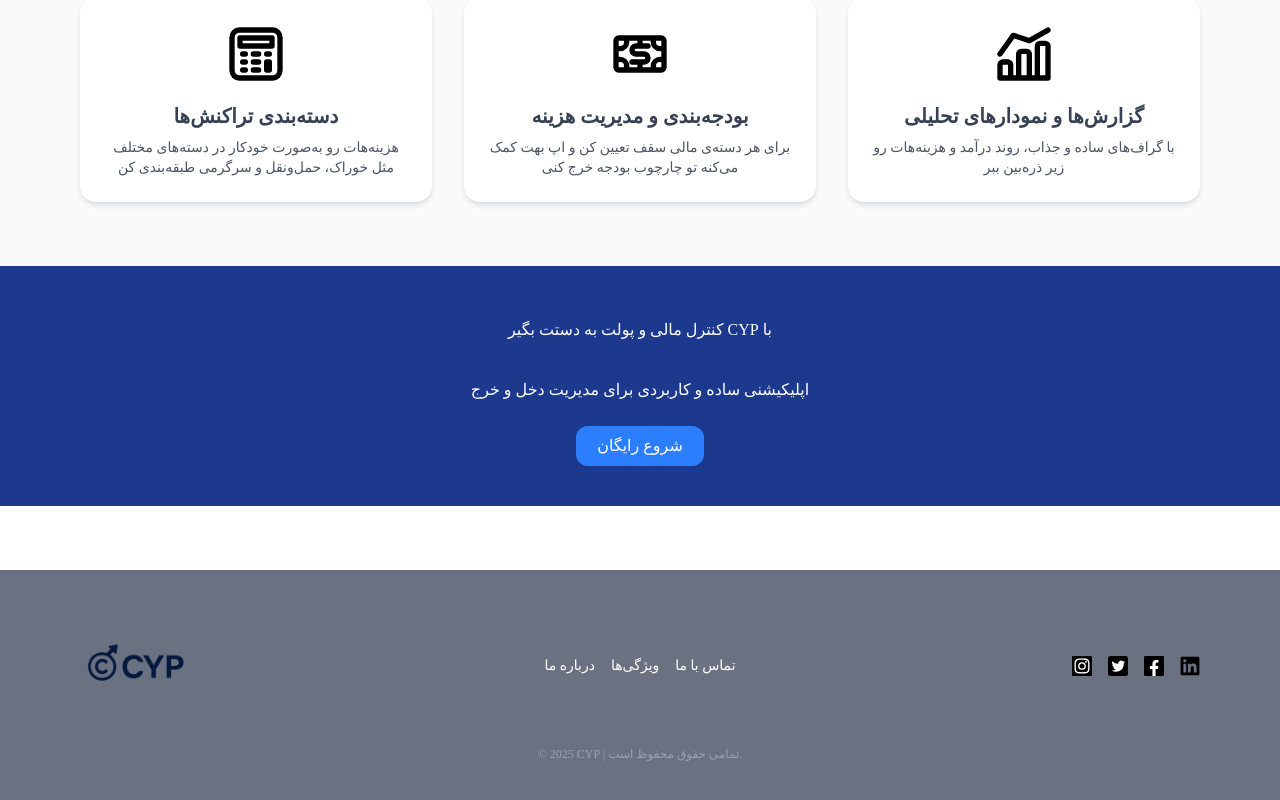
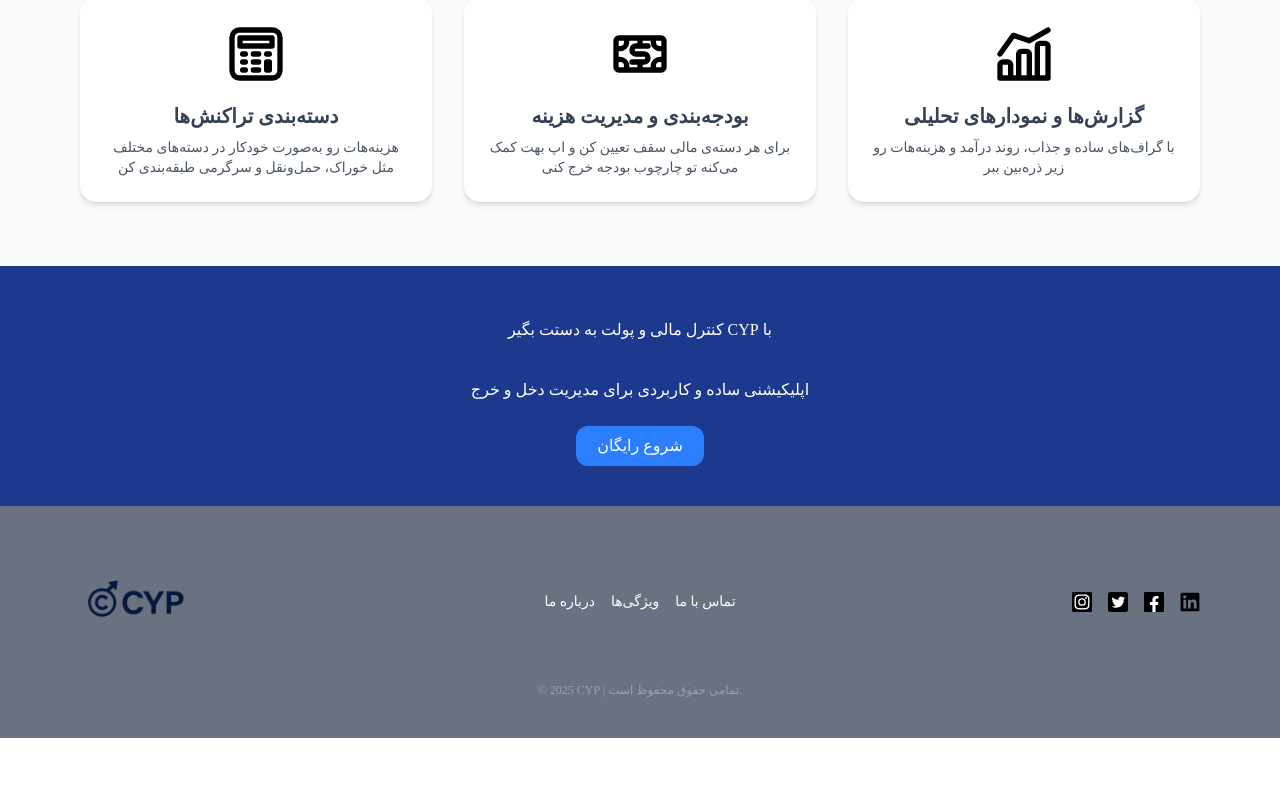
Before and after one commit to Lo-Agency/cyp-app, a React app: page / in a window 1280 px wide. Shown: the part 286-1086 px from the top of the page. After the commit the page ends 1024 px from the top, so only its background shows below. Built offline with nearby package versions, Linux system fonts and the light colour scheme; the HTML template or start-up script is replaced by a standard one; a web font is replaced by a local one.

Commit message:
refactor: reorganize component structure and move Feature and Footer to homepage directory

```diff
--- a/src/component/footer.tsx
+++ /dev/null
@@ -1,27 +0,0 @@
-function Footer() {
-    return (
-      <footer className="bg-gray-500 text-white py-10 mt-16">
-        <div className="max-w-6xl mx-auto px-4 grid grid-cols-1 md:grid-cols-3 items-center gap-8 text-center md:text-right">
-          <div className="flex justify-center md:justify-start">
-            <img src="src/asset/logo.png" alt="لوگو" className="w-28" />
-          </div>
-          <div className="flex flex-col md:flex-row justify-center gap-4 text-sm">
-            <a href="#" className="hover:underline">درباره ما</a>
-            <a href="#" className="hover:underline">ویژگی‌ها</a>
-            <a href="#" className="hover:underline">تماس با ما</a>
-          </div>
-          <div className="flex justify-center md:justify-end gap-4">
-            <a href="#"><img src="src/asset/insta.svg" alt="Instagram" className="w-5 h-5" /></a>
-            <a href="#"><img src="src/asset/twitter.svg" alt="Twitter" className="w-5 h-5" /></a>
-            <a href="#"><img src="src/asset/facebook.svg" alt="Facebook" className="w-5 h-5" /></a>
-            <a href="#"><img src="src/asset/linkedin.svg" alt="LinkedIn" className="w-5 h-5" /></a>
-          </div>
-        </div>
-        <div className="text-center text-xs text-gray-400 mt-6">
-          © {new Date().getFullYear()} CYP | تمامی حقوق محفوظ است.
-        </div>
-      </footer>
-    );
-  }
-
-  export default Footer;
--- /dev/null
+++ b/src/component/homepage/footer.tsx
@@ -0,0 +1,57 @@
+function Footer() {
+  return (
+    <footer className="bg-gray-500 text-white py-10 ">
+      <div className="max-w-6xl mx-auto px-4 grid grid-cols-1 md:grid-cols-3 items-center gap-8 text-center md:text-right">
+        <div className="flex justify-center md:justify-start">
+          <img src="src/asset/logo.png" alt="لوگو" className="w-28" />
+        </div>
+        <div className="flex flex-col md:flex-row justify-center gap-4 text-sm">
+          <a href="#" className="hover:underline">
+            درباره ما
+          </a>
+          <a href="#" className="hover:underline">
+            ویژگی‌ها
+          </a>
+          <a href="#" className="hover:underline">
+            تماس با ما
+          </a>
+        </div>
+        <div className="flex justify-center md:justify-end gap-4">
+          <a href="#">
+            <img
+              src="src/asset/insta.svg"
+              alt="Instagram"
+              className="w-5 h-5"
+            />
+          </a>
+          <a href="#">
+            <img
+              src="src/asset/twitter.svg"
+              alt="Twitter"
+              className="w-5 h-5"
+            />
+          </a>
+          <a href="#">
+            <img
+              src="src/asset/facebook.svg"
+              alt="Facebook"
+              className="w-5 h-5"
+            />
+          </a>
+          <a href="#">
+            <img
+              src="src/asset/linkedin.svg"
+              alt="LinkedIn"
+              className="w-5 h-5"
+            />
+          </a>
+        </div>
+      </div>
+      <div className="text-center text-xs text-gray-400 mt-6">
+        © {new Date().getFullYear()} CYP | تمامی حقوق محفوظ است.
+      </div>
+    </footer>
+  );
+}
+
+export default Footer;
```
Also changed, not shown: src/App.tsx (+10 -5 lines), src/component/homepage/feature.tsx (renamed from src/component/feature.tsx).
